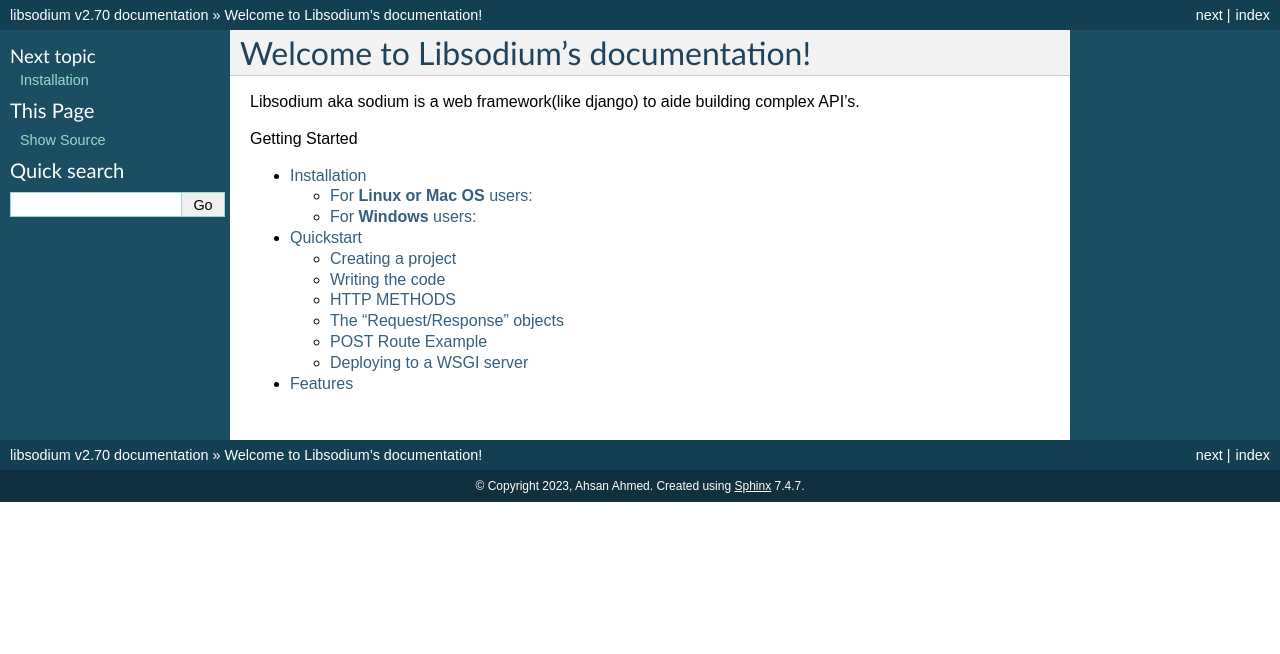
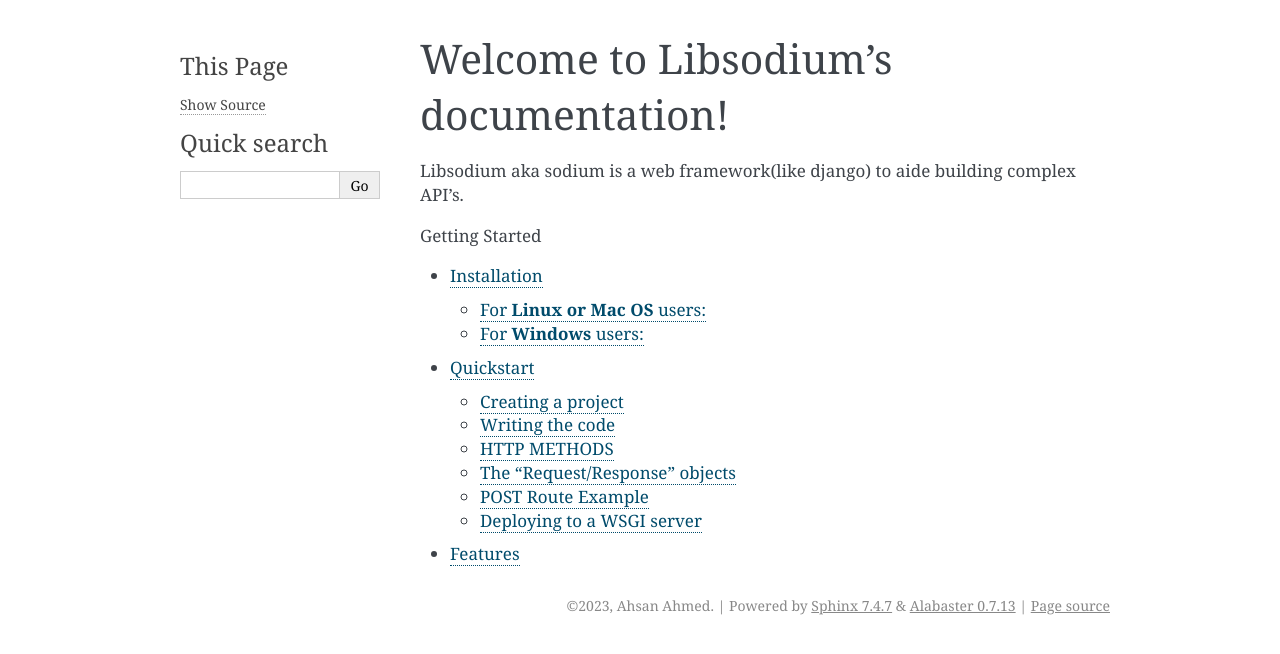
Before and after one commit to libsodiumproject/sodium, a Sphinx documentation site: the page built from docs/source/index.rst, in a window 1280 px wide. Shown: the top 654 px of the page. Built offline with Sphinx 7.4.7, drawn with Linux system fonts in a browser that asks for light colours.

Commit message:
Update conf.py

```diff
--- a/docs/source/conf.py
+++ b/docs/source/conf.py
@@ -24,7 +24,6 @@
 # -- Options for HTML output -------------------------------------------------
 # https://www.sphinx-doc.org/en/master/usage/configuration.html#options-for-html-output
 
-html_theme = 'default'
 html_static_path = ['images']
 html_theme_options = {
     "light_css_variables": {
```
